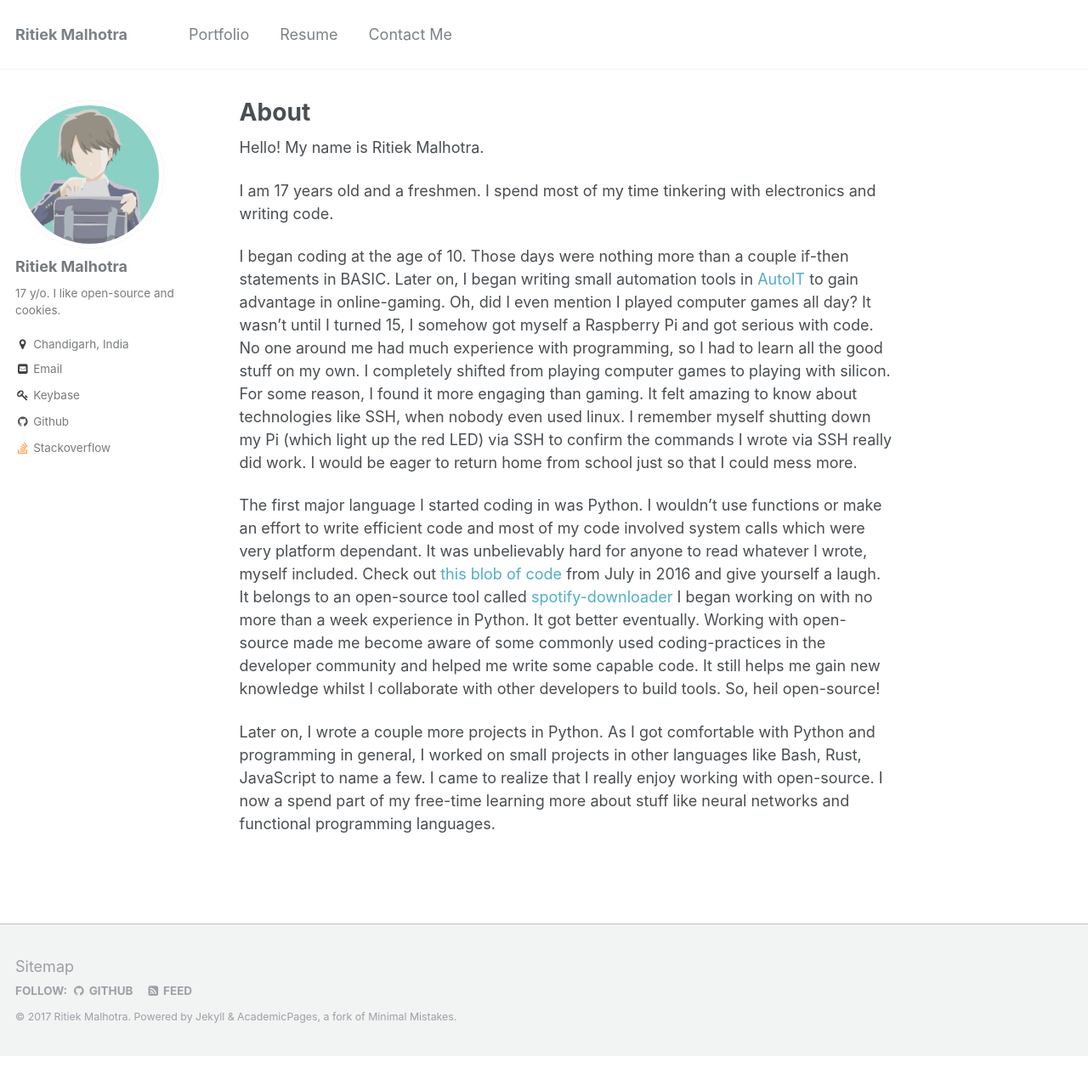
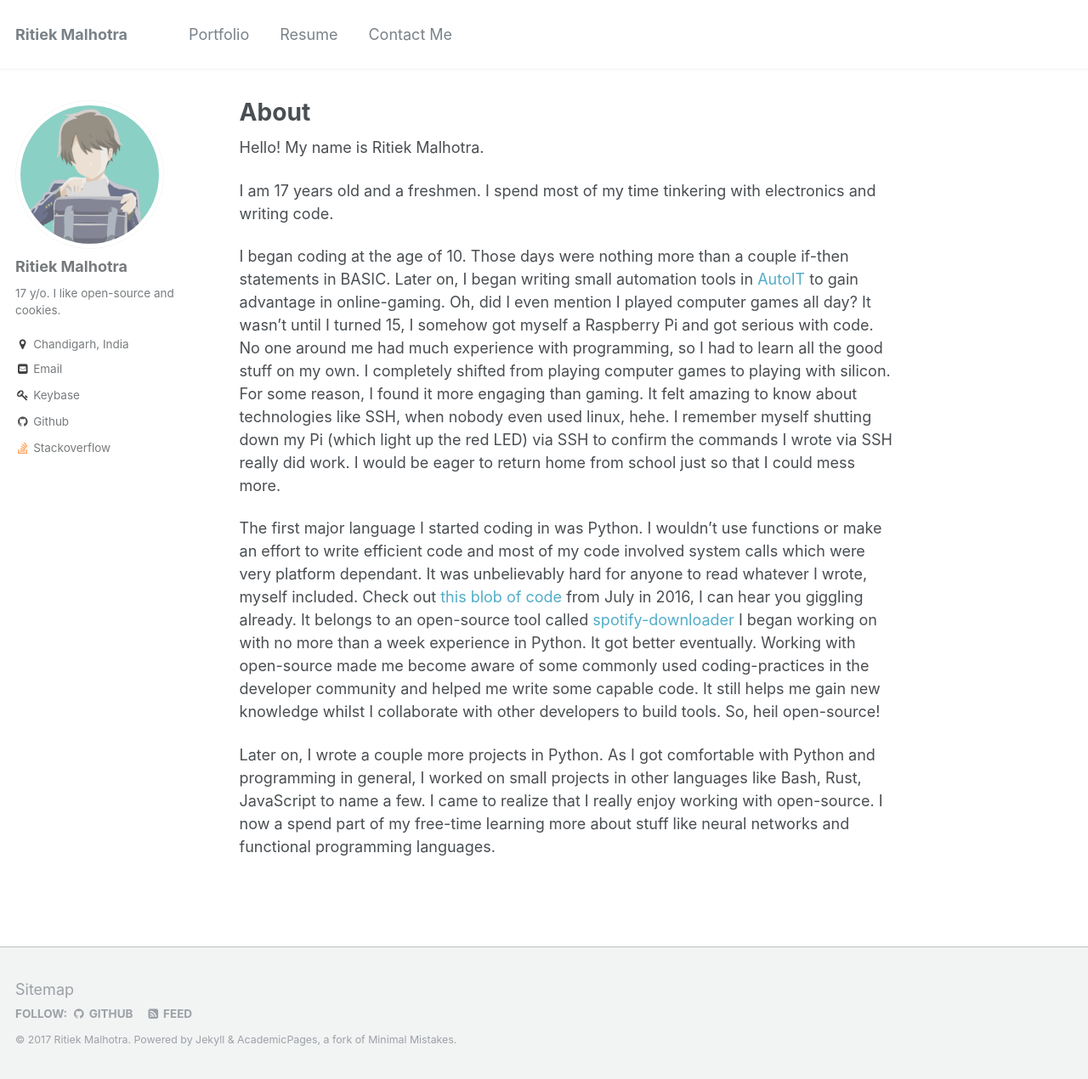
Before and after one commit to ritiek/ritiek.github.io, a Jekyll site: the page built from _pages/about.md, in a window 1280 px wide and 1270 px high. Shown: the whole window at 85% size. Built offline with Jekyll 4.4.1, drawn with Linux system fonts in a browser that asks for light colours.

Commit message:
Update about.md

```diff
--- a/_pages/about.md
+++ b/_pages/about.md
@@ -13,8 +13,8 @@ Hello! My name is Ritiek Malhotra.
 I am 17 years old and a freshmen. I spend most of my time tinkering with electronics and writing code.
 
 I began coding at the age of 10. Those days were nothing more than a couple if-then statements in BASIC. Later on, I began writing small automation tools in [AutoIT](https://www.autoitscript.com/site/autoit/) to gain advantage in online-gaming. Oh, did I even mention I played computer games all day?
-It wasn't until I turned 15, I somehow got myself a Raspberry Pi and got serious with code. No one around me had much experience with programming, so I had to learn all the good stuff on my own. I completely shifted from playing computer games to playing with silicon. For some reason, I found it more engaging than gaming. It felt amazing to know about technologies like SSH, when nobody even used linux. I remember myself shutting down my Pi (which light up the red LED) via SSH to confirm the commands I wrote via SSH really did work. I would be eager to return home from school just so that I could mess more.
+It wasn't until I turned 15, I somehow got myself a Raspberry Pi and got serious with code. No one around me had much experience with programming, so I had to learn all the good stuff on my own. I completely shifted from playing computer games to playing with silicon. For some reason, I found it more engaging than gaming. It felt amazing to know about technologies like SSH, when nobody even used linux, hehe. I remember myself shutting down my Pi (which light up the red LED) via SSH to confirm the commands I wrote via SSH really did work. I would be eager to return home from school just so that I could mess more.
 
-The first major language I started coding in was Python. I wouldn't use functions or make an effort to write efficient code and most of my code involved system calls which were very platform dependant. It was unbelievably hard for anyone to read whatever I wrote, myself included. Check out [this blob of code](https://github.com/ritiek/spotify-downloader/blob/b473f8f3cd0f7f2b00cd39a4eb8f907264162ce0/YTMusic.py) from July in 2016 and give yourself a laugh. It belongs to an open-source tool called [spotify-downloader](https://github.com/ritiek/spotify-downloader) I began working on with no more than a week experience in Python. It got better eventually. Working with open-source made me become aware of some commonly used coding-practices in the developer community and helped me write some capable code. It still helps me gain new knowledge whilst I collaborate with other developers to build tools. So, heil open-source!
+The first major language I started coding in was Python. I wouldn't use functions or make an effort to write efficient code and most of my code involved system calls which were very platform dependant. It was unbelievably hard for anyone to read whatever I wrote, myself included. Check out [this blob of code](https://github.com/ritiek/spotify-downloader/blob/b473f8f3cd0f7f2b00cd39a4eb8f907264162ce0/YTMusic.py) from July in 2016, I can hear you giggling already. It belongs to an open-source tool called [spotify-downloader](https://github.com/ritiek/spotify-downloader) I began working on with no more than a week experience in Python. It got better eventually. Working with open-source made me become aware of some commonly used coding-practices in the developer community and helped me write some capable code. It still helps me gain new knowledge whilst I collaborate with other developers to build tools. So, heil open-source!
 
 Later on, I wrote a couple more projects in Python. As I got comfortable with Python and programming in general, I worked on small projects in other languages like Bash, Rust, JavaScript to name a few. I came to realize that I really enjoy working with open-source. I now a spend part of my free-time learning more about stuff like neural networks and functional programming languages.
```
